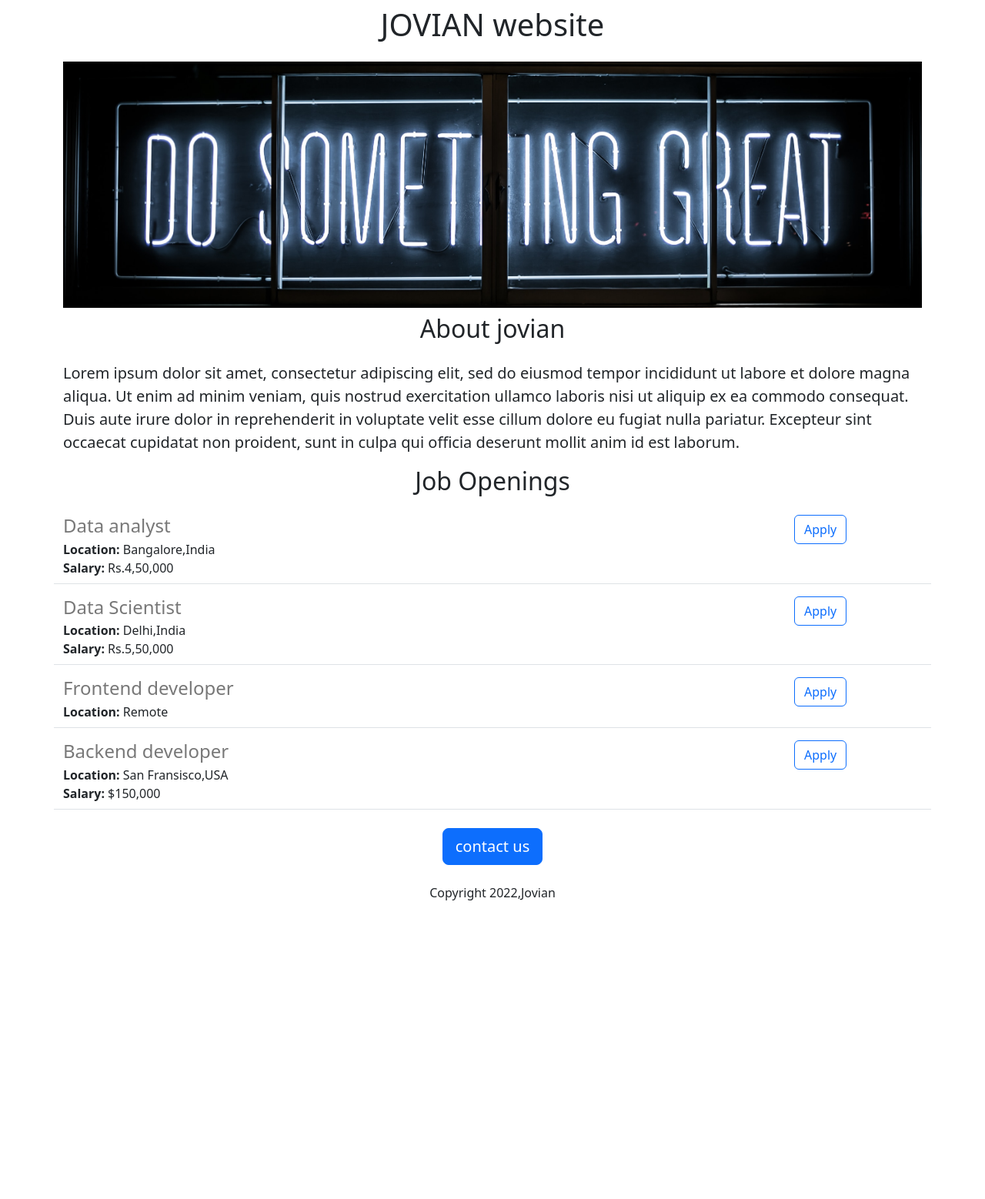
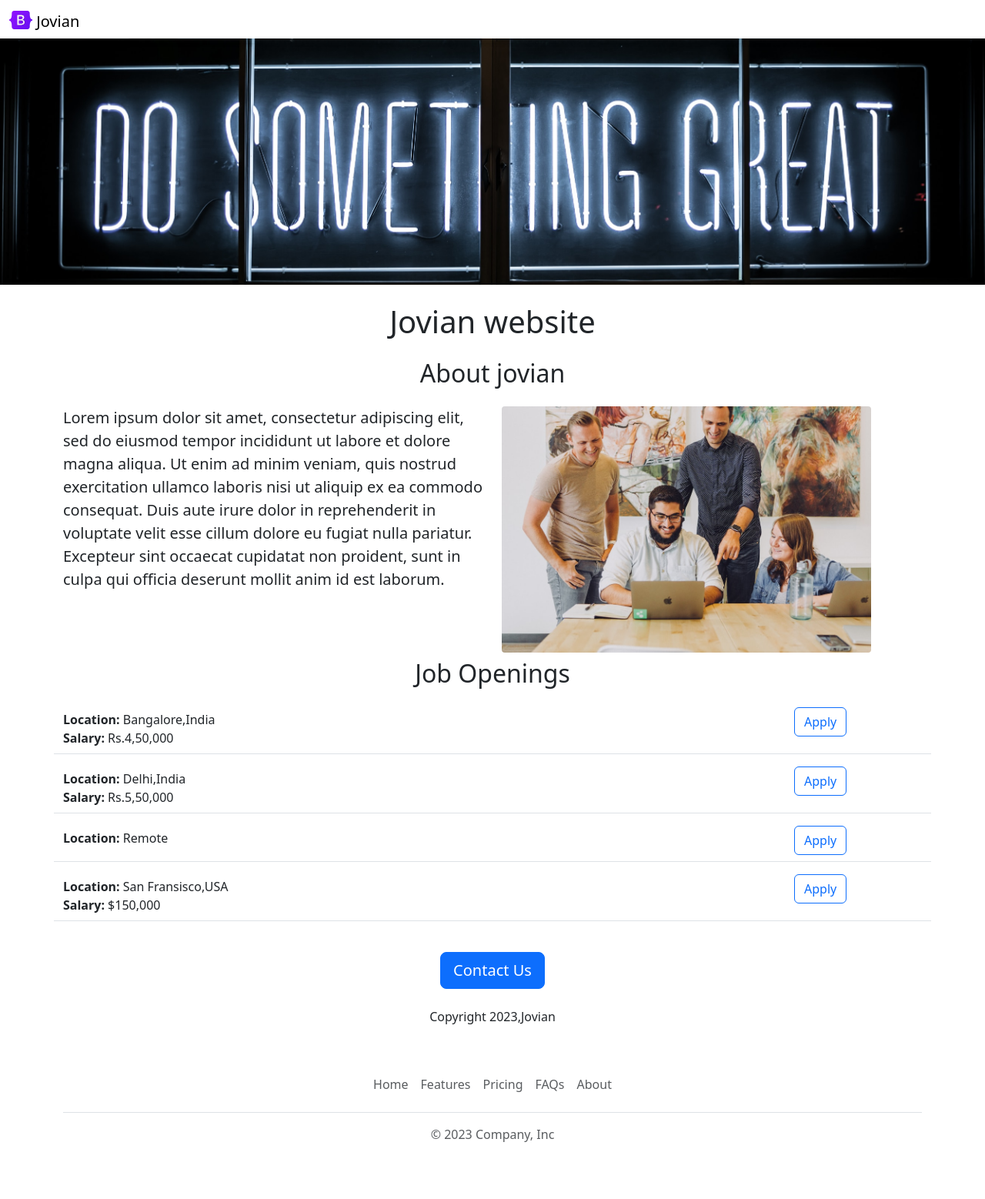
Before and after one commit to shilpajt/jovin-website, a Flask app: page / in a window 1280 px wide. Shown: the whole page at 77% size. Before the commit the page ends 1170 px from the top, so only its background shows below. Run offline with Flask 3, Linux system fonts and the light colour scheme.

Commit message:
functional and  aesthetic improvements

```diff
--- a/app.py
+++ b/app.py
@@ -29,7 +29,7 @@
 
 @app.route("/")
 def hello_world():
-  return render_template('home.html',jobs=JOBS,company_name ="JOVIAN")
+  return render_template('home.html',jobs=JOBS,company_name ="Jovian")
 
 @app.route("/api/jobs")
 def list_jobs():
--- /dev/null
+++ b/templates/footer.html
@@ -0,0 +1,12 @@
+<div class="container">
+  <footer class="py-3 my-4">
+    <ul class="nav justify-content-center border-bottom pb-3 mb-3">
+      <li class="nav-item"><a href="#" class="nav-link px-2 text-muted">Home</a></li>
+      <li class="nav-item"><a href="#" class="nav-link px-2 text-muted">Features</a></li>
+      <li class="nav-item"><a href="#" class="nav-link px-2 text-muted">Pricing</a></li>
+      <li class="nav-item"><a href="#" class="nav-link px-2 text-muted">FAQs</a></li>
+      <li class="nav-item"><a href="#" class="nav-link px-2 text-muted">About</a></li>
+    </ul>
+    <p class="text-center text-muted">&copy; 2023 Company, Inc</p>
+  </footer>
+</div>
--- a/templates/home.html
+++ b/templates/home.html
@@ -10,17 +10,24 @@
       width :100%;
       height :320px ;
       object-fit : cover;
+      margin-bottom :16px;
     }
   </style>
   </head>
   <body>
+    {% include 'nav.html' %}
+  <img class ="img-fluid"id = 'banner'src ="https://jovin-website-1.shilpajt.repl.co/static/banner.jpg">
       <div class= "container">
       <h1 class="text-center mt-2 mb-4"> {{company_name}} website </h1>
-      <img class ="img-fluid"id = 'banner'src ="https://jovin-website-1.shilpajt.repl.co/static/banner.jpg">
       <h2 class="text-center mt-2 mb-4">About jovian </h2>
+      <div class= "row" style ="margin-bottom:16px;">
+      <div class= "col-md-6">
       <p class = "lead"> Lorem ipsum dolor sit amet, consectetur adipiscing elit, sed do eiusmod tempor incididunt ut labore et dolore magna aliqua. Ut enim ad minim veniam, quis nostrud exercitation ullamco laboris nisi ut aliquip ex ea commodo consequat. Duis aute irure dolor in reprehenderit in voluptate velit esse cillum dolore eu fugiat nulla pariatur. Excepteur sint occaecat cupidatat non proident, sunt in culpa qui officia deserunt mollit anim id est laborum.
     </p>
-
+      </div>
+        <div class="d-none d-md-block col-md-6">
+    <img src="/static/people.jpeg" style ="height:320px;border-radius:4px">
+        </div>
     <h2 class="text-center mt-2 mb-4"> Job Openings </h2>
     <div class= mb-4>
       {% for job in jobs %}
@@ -28,10 +35,11 @@
       {% endfor %}
     </div>
     <div class="text-center">
+  <a class="btn btn-primary btn-lg" href="https://mail.google.com/mail/u/0/#inbox?compose=new?subject=Question%20about%20Job%20Opernings&body=My%20name%3A%20%3Cyour%20name%20here%3E%0D%0A%0D%0AMy%20questions%3A%20%3Center%20question%20here%3E%0D%0A">Contact Us</a>
 
-    <button class="btn btn-primary btn-lg"> contact us    </button>
-    <p class="mt-4"> Copyright 2022,Jovian</p>
+    <p class="mt-4"> Copyright 2023,Jovian</p>
       </div>
+      {% include 'footer.html' %}
 
       </div>
   </body>
--- a/templates/jobitem.html
+++ b/templates/jobitem.html
@@ -2,7 +2,7 @@
   <div class="col-10">
     <h4
       style="color:rgb(120,120,120); margin-bottom:4px;">
-      {{job['Title']}}
+      {{job['title']}}
     </h4>
     <div>
       <b>Location:</b> {{job['location']}}
@@ -13,8 +13,8 @@
     </div>
     {% endif %}
   </div>
-  <div class = "col-2">
-    <button type="button" class="btn btn-outline-primary">Apply</button>
+  <div class="col-2 padding-right:16px">
+<a href="https://mail.google.com/mail/u/0/#inbox?compose=new?subject=Application%20for%20{{job['title']}}&body=My%20name%3A%20%3Cyour%20name%20here%3E%0D%0A%0D%0AMy%20Resume%20link%3A%20%3Cresume%20link%3E%0D%0A%0D%0AMy%20LinkedIn%20link%3A%20%3Clinkedin%20in%3E%0D%0A%0D%0A" type="button" class="btn btn-outline-primary float-right align-middle" >Apply</a>
+  </div>
 
-  </div>
 </div>
--- /dev/null
+++ b/templates/nav.html
@@ -0,0 +1,10 @@
+<nav class="navbar shadow-sm fixed-top">
+  <div class="container-fluid">
+    <a class="navbar-brand" href="#">
+      <img src="/static/logo.svg" alt="Logo" width="30" height="24" class="d-inline-block align-text-top">
+      Jovian
+    </a>
+  </div>
+</nav>
+<div style="height:50px">
+</div>
```
Also changed, not shown: static/logo.svg (added), static/people.jpeg (added).
